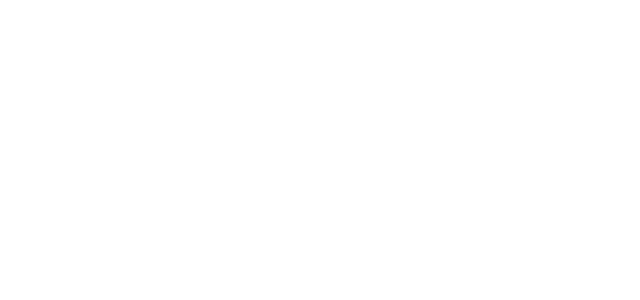
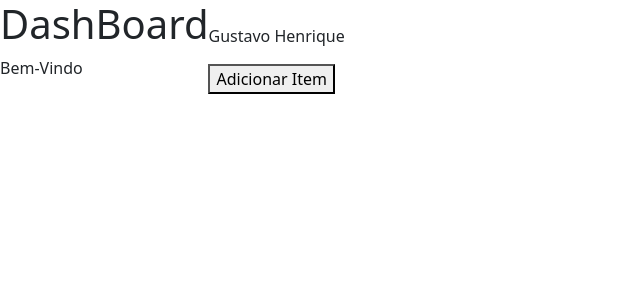
Before and after one commit to HenriqueCarniell/cake-store, a React (Create React App) app: page /DashBoard/home in a window 1280 px wide. Before the commit this address had no page. Shown: the top 300 px of the page, without its empty margins (0-640 px from the left). Built offline with nearby package versions, Linux system fonts and the light colour scheme.

Commit message:
atualização

```diff
--- a/src/components/dashboard/dashboard.css
+++ b/src/components/dashboard/dashboard.css
@@ -0,0 +1,3 @@
+#DashBoard-container {
+    display: flex;
+}
--- a/src/components/dashboard/dashboard.tsx
+++ b/src/components/dashboard/dashboard.tsx
@@ -1,9 +1,40 @@
+import './dashboard.css'
+
 function Dashboard() {
     return (
         <div>
+            <div id="DashBoard-container">
+                <div>
+                    <div>
+                        <h1>DashBoard</h1>
+                    </div>
 
+                    <div>
+                        <p>Bem-Vindo</p>
+                    </div>
+
+
+                </div>
+
+
+
+                <div>
+                    <header id="Admin-content-container">
+                        <div>
+                            <img src="" alt="" />
+                            <p>Gustavo Henrique</p>
+                        </div>
+
+                        <div>
+                            <div>
+                                <button>Adicionar Item</button>
+                            </div>
+                        </div>
+                    </header>
+                </div>
+            </div>
         </div>
-     );
+    );
 }
 
 export default Dashboard;
--- a/src/components/user/forms/formLogin/formlogin.tsx
+++ b/src/components/user/forms/formLogin/formlogin.tsx
@@ -17,7 +17,7 @@
     const [saveEmail, setEmail] = useState<string>('');
     const [savePassword, setSenha] = useState<string>('');
 
-    const [saveMsg, setMsg] = useState<string>('')
+    const [saveMsg, setMsg] = useState<string>('');
 
 
     let HandleSaveEmail = (e: ChangeEvent<HTMLInputElement>):void => {
--- a/src/index.tsx
+++ b/src/index.tsx
@@ -9,6 +9,7 @@
 import { BrowserRouter, Routes, Route } from 'react-router-dom';
 import FormLogin from './components/user/forms/formLogin/formlogin';
 import FormCreateAccount from './components/user/forms/formCreateAccount/formcreateaccount';
+import Dashboard from './components/dashboard/dashboard';
 
 const root = ReactDOM.createRoot(
   document.getElementById('root') as HTMLElement
@@ -16,12 +17,16 @@
 root.render(
   <React.StrictMode>
     <BrowserRouter>
-    <Routes>
-      <Route path='/home' element={<Home/>}/>
-      <Route path='/dashboard' element={<Home/>}/>
-      <Route path='/login' element={<FormLogin/>}/>
-      <Route path='/createaccount' element={<FormCreateAccount/>}/>
-    </Routes>
+      <Routes>
+        <Route path='/home' element={<Home />} />
+        <Route path='/dashboard' element={<Home />} />
+        <Route path='/login' element={<FormLogin />} />
+        <Route path='/createaccount' element={<FormCreateAccount />} />
+      </Routes>
+
+      <Routes>
+        <Route path='/DashBoard/home' element={<Dashboard />} />
+      </Routes>
     </BrowserRouter>
   </React.StrictMode>
 );
```
